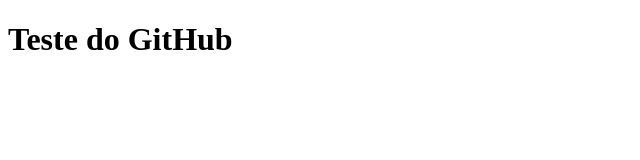
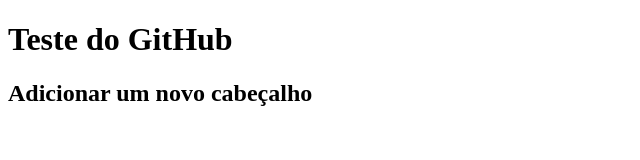
Before and after one commit to igorpwnd/aulagitmaptriz, a plain HTML site: page index.html in a window 1280 px wide. Shown: the whole page, without its empty margins (0-640 px from the left). Drawn offline with Linux system fonts and the light colour scheme.

Commit message:
Comentário final do Squash de 2 commits e 1 pick

```diff
--- a/index.html
+++ b/index.html
@@ -1,5 +1,6 @@
 <!DOCTYPE html>
 <html lang="en">
+
 <head>
     <meta charset="UTF-8">
     <meta name="viewport" content="width=device-width, initial-scale=1.0">
@@ -9,6 +10,7 @@
 
 <body>
     <h1>Teste do GitHub</h1>
+    <h2>Adicionar um novo cabeçalho</h2>
 </body>
 
 </html>
```
Also changed, not shown: images/branch.jpg (added), images/log.jpg (added), log.jpg (added), 1 other file.
